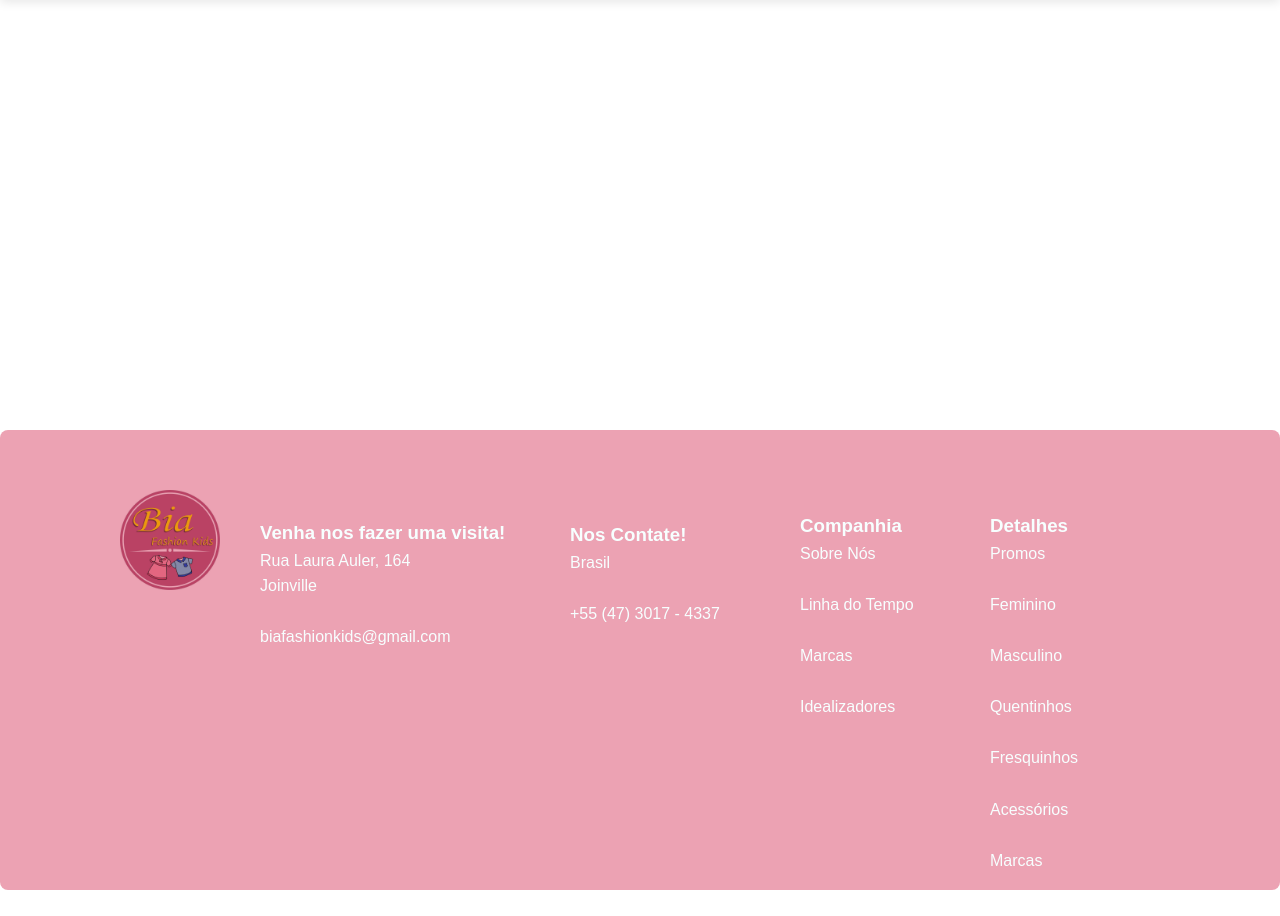
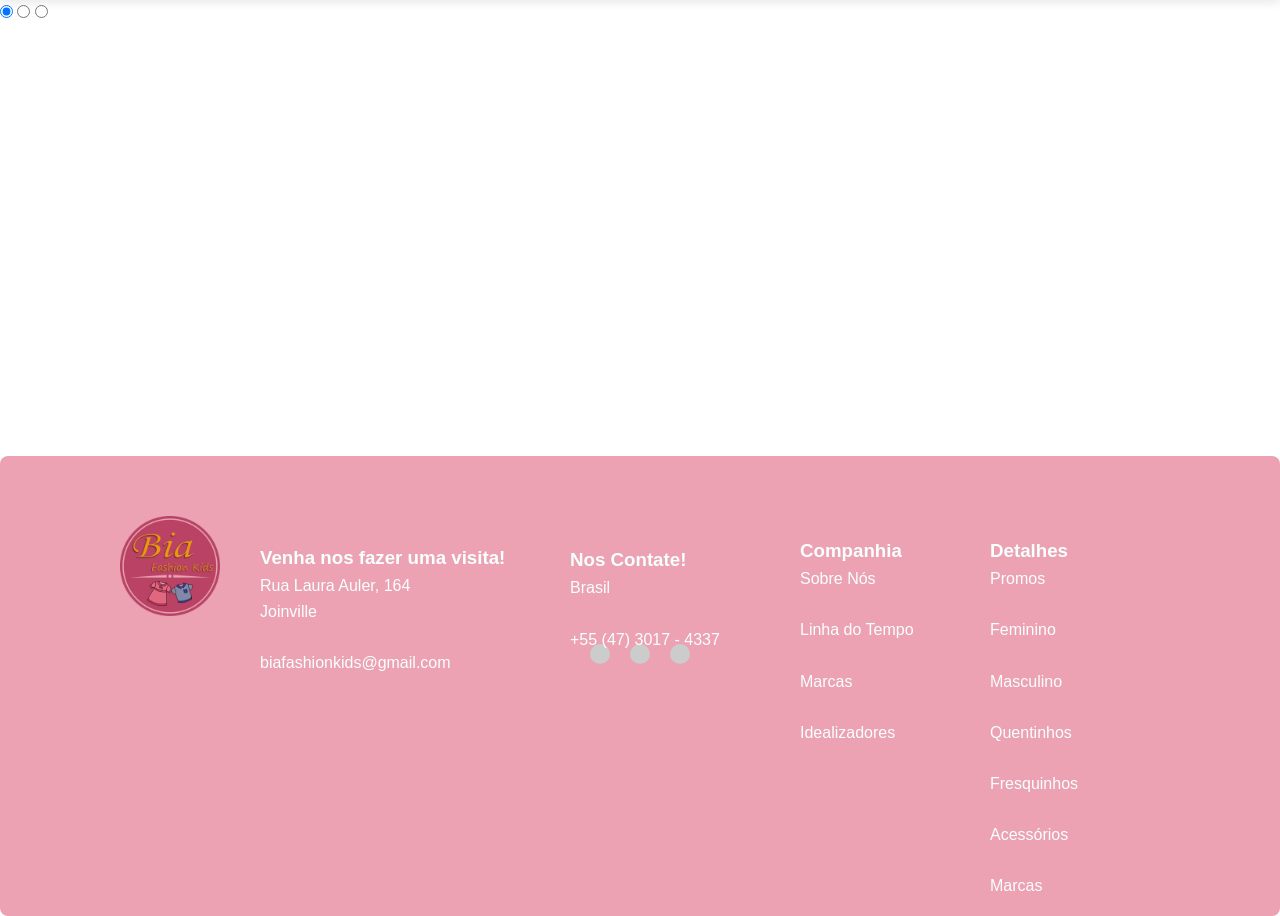
Before and after one commit to fic-fabrica-de-software/projeto-pessoal-softbm, a PHP site: page / in a window 1280 px wide; the page is wider, and only the part inside the window is pictured. Shown: the part 116-1032 px from the top of that part. Before the commit the page ends 1006 px from the top of that part, so only its background shows below. Run offline with PHP 8.4, Linux system fonts and the light colour scheme.

Commit message:
add um caurosel de fotos

```diff
--- a/index.html
+++ b/index.html
@@ -66,7 +66,25 @@
     <main>
         <section>
             <div class="carrousel">
+                <input type="radio" name="carousel" id="slide1" checked>
+                <input type="radio" name="carouse2" id="slide2">
+                <input type="radio" name="carouse3" id="slide3">
+                <div class="slide">
+                    <img src="/src/images/sacolas.JPG" alt="">
+                </div>
+                <div class="slide">
+                    <img src="/src/images/sacolas2.JPG" alt="">
+                </div>
+                <div class="slide">
+                    <img src="/src/images/sacolas3.JPG" alt="">
+                </div>
+            </div>
+            <div class="navigation">
+                <label for="slide1"></label>
+                <label for="slide2"></label>
+                <label for="slide3"></label>
 
+            </div>
             </div>
         </section>
 
--- a/style.css
+++ b/style.css
@@ -53,3 +53,52 @@ section {
     margin-left: 1600px;
 
 }
+
+.caurosel{
+    width: 100%;
+    height: 100%;
+    position: relative;
+}
+
+.slides{
+    width: 100%;
+    height: 100%;
+    position: relative;
+}
+
+.slide{
+    width: 100%;
+    height: 100%;
+    position: absolute;
+    display: none;
+}
+
+.slide img{
+    width: 100%;
+    height: 100%;
+    object-fit: cover;
+}
+
+.navigation{
+    width: 100%;
+    height: 50px;
+    position: absolute;
+    bottom: 0;
+    display: flex;
+    justify-content: center;
+}
+
+.navigation label{
+    width: 20px;
+    height: 20px;
+    background-color: #ccc;
+    border-radius: 50%;
+    margin: 10px;
+    cursor: pointer;
+}
+
+#slide1:checked ~ .slides .slide:nth-child(1),
+#slide2:checked ~ .slides .slide:nth-child(2),
+#slide13:checked ~ .slides .slide:nth-child(3) {
+display: block;
+}
```
